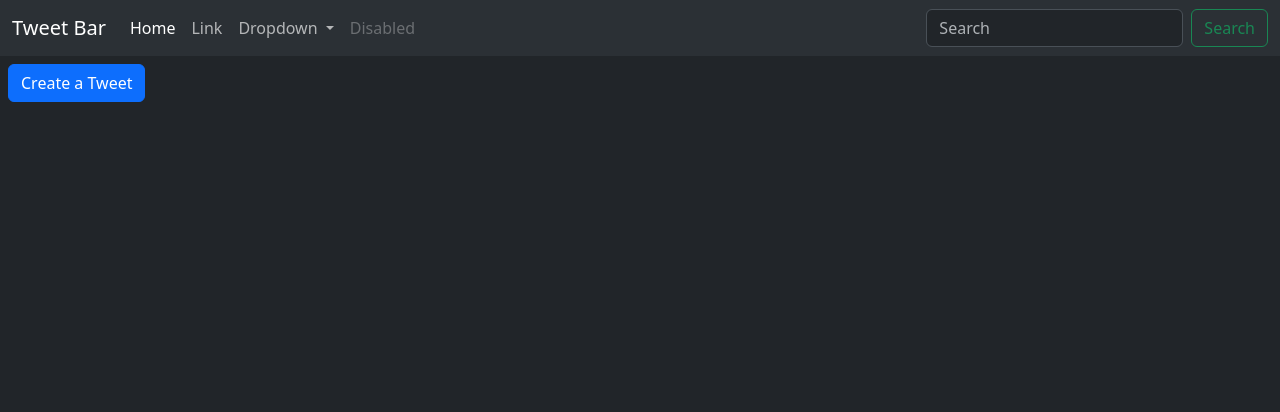
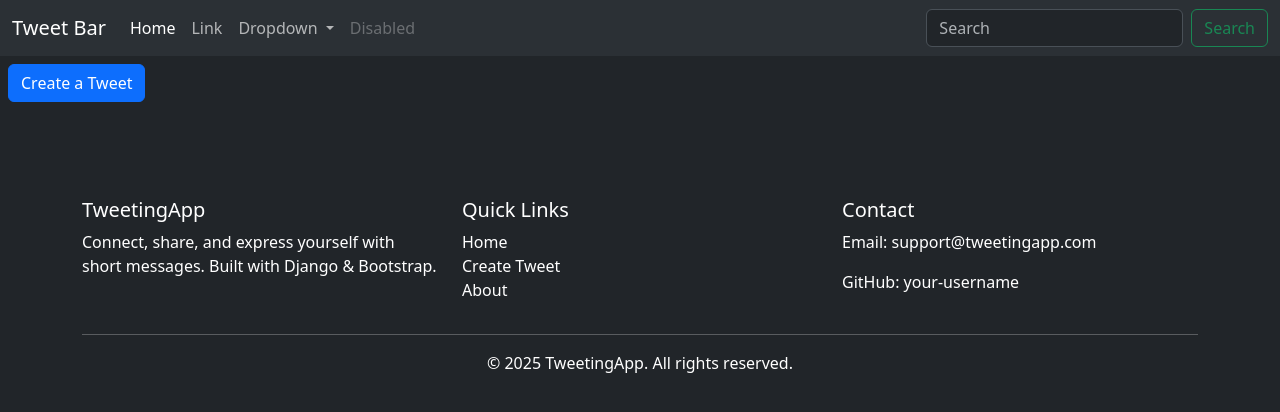
Before and after one commit to bsm2709/Tweet-application, a Django app: page /Tweet/ in a window 1280 px wide. Shown: the top 412 px of the page. Run offline with Django 5.2, Linux system fonts and the light colour scheme; data that the repository does not hold is empty.

Commit message:
handle footer

```diff
--- a/TweetingApplication/templates/layout.html
+++ b/TweetingApplication/templates/layout.html
@@ -49,10 +49,38 @@
     </div>
   </div>
     </nav>
-    <div >
+
+    <div class="content">
         {% block content %}
         {% endblock  %}
     </div>
 
+    <div class="footer">
+      <footer class="bg-dark text-white mt-5">
+      <div class="container py-4">
+        <div class="row">
+          <div class="col-md-4">
+            <h5>TweetingApp</h5>
+            <p>Connect, share, and express yourself with short messages. Built with Django & Bootstrap.</p>
+          </div>
+          <div class="col-md-4">
+            <h5>Quick Links</h5>
+            <ul class="list-unstyled">
+              <li><a href="{% url 'tweet_list' %}" class="text-white text-decoration-none">Home</a></li>
+              <li><a href="{% url 'tweet_create' %}" class="text-white text-decoration-none">Create Tweet</a></li>
+              <li><a href="#" class="text-white text-decoration-none">About</a></li>
+            </ul>
+          </div>
+          <div class="col-md-4">
+            <h5>Contact</h5>
+            <p>Email: support@tweetingapp.com</p>
+            <p>GitHub: <a href="https://github.com/your-username" class="text-white text-decoration-none">your-username</a></p>
+          </div>
+        </div>
+        <hr class="bg-light">
+        <p class="text-center mb-0">&copy; 2025 TweetingApp. All rights reserved.</p>
+      </div>
+      </footer>
+    </div>
 </body>
 </html>
```
